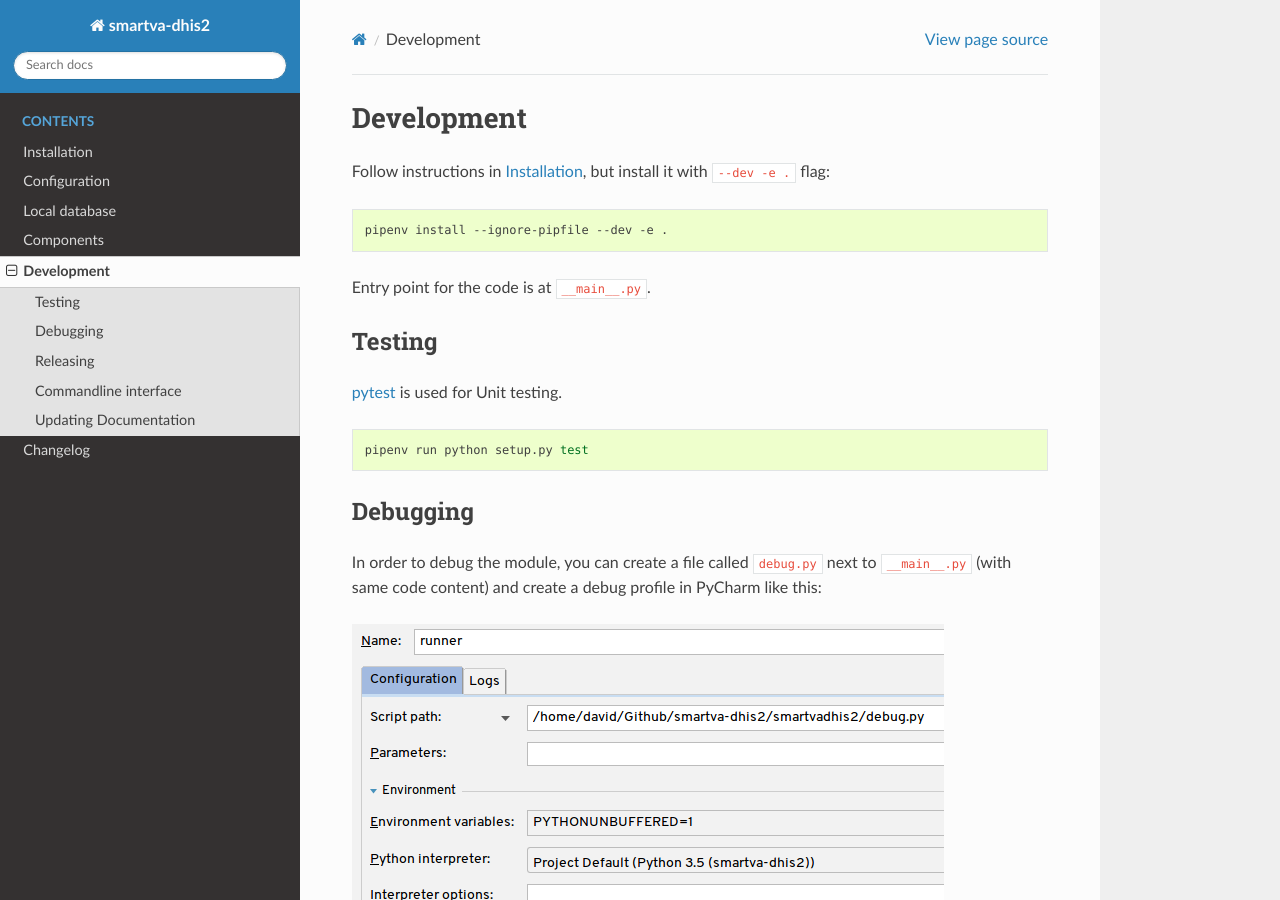
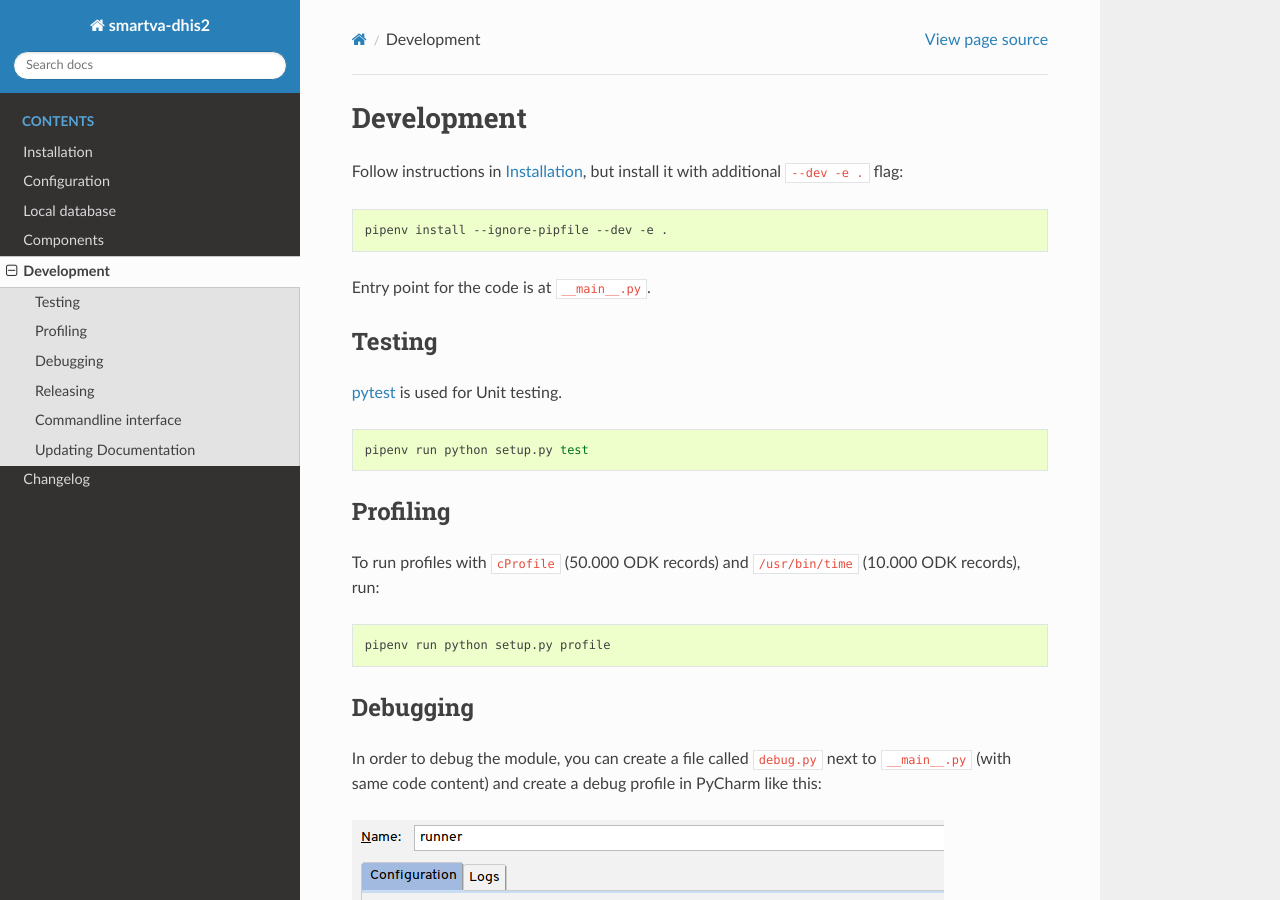
Before and after one commit to D4H-VA/smartva-dhis2, a Sphinx documentation site: the page built from docs/development.rst, in a window 1280 px wide and 900 px high. Built offline with Sphinx 7.4.7 and the Read the Docs theme 2.0.0, drawn with Linux system fonts in a browser that asks for light colours.

Commit message:
profiling in setup.py - docs

```diff
--- a/docs/development.rst
+++ b/docs/development.rst
@@ -1,7 +1,7 @@
 Development
 ===========
 
-Follow instructions in :doc:`/installation`, but install it with ``--dev -e .`` flag:
+Follow instructions in :doc:`/installation`, but install it with additional ``--dev -e .`` flag:
 
 .. code:: bash
 
@@ -17,6 +17,14 @@ Testing
 
     pipenv run python setup.py test
 
+Profiling
+----------
+
+To run profiles with ``cProfile`` (50.000 ODK records) and ``/usr/bin/time`` (10.000 ODK records), run:
+
+.. code:: bash
+
+    pipenv run python setup.py profile
 
 Debugging
 ----------
```
